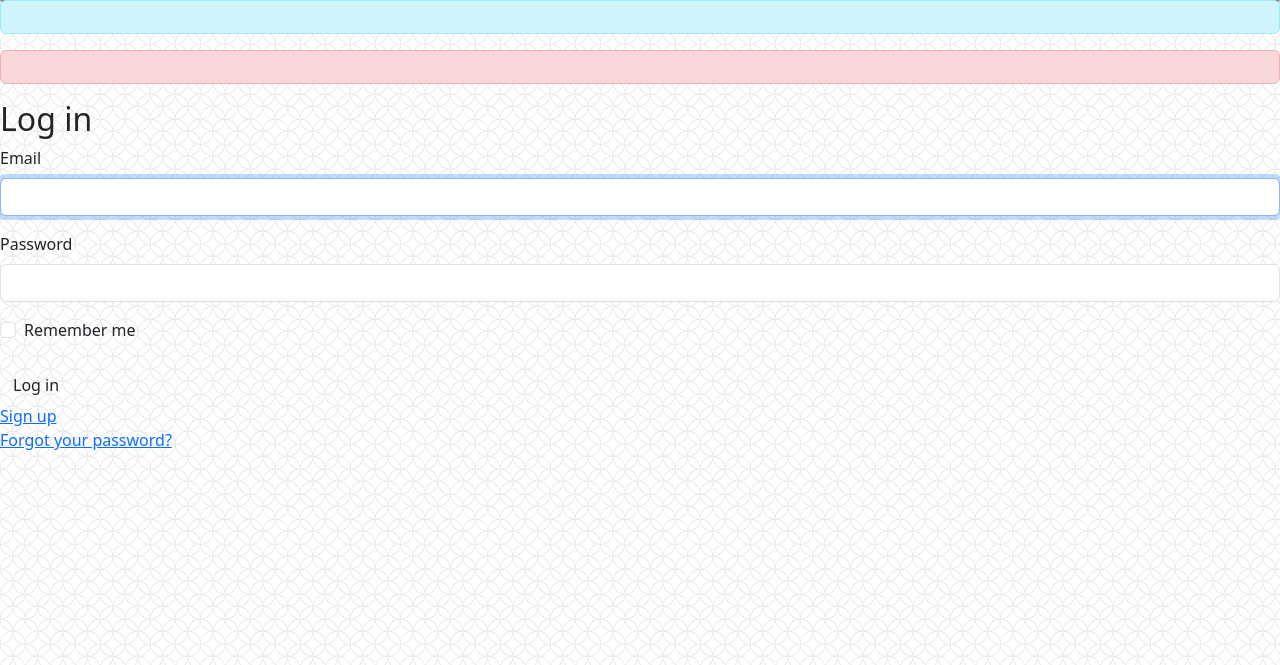
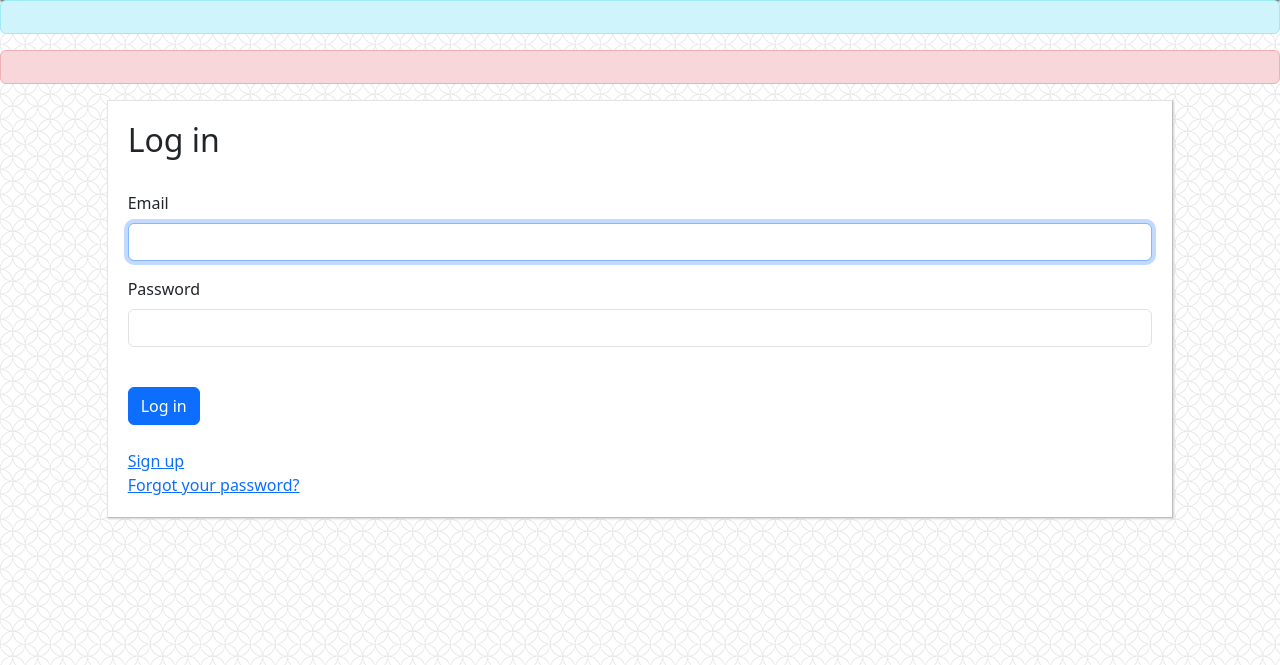
Before and after one commit to jeffreytoconnell/nomster, a Rails app: the page made by app/views/devise/sessions/new.html.erb in a window 1280 px wide. Shown: the part 56-721 px from the top of the page. Run offline with Rails 7, Linux system fonts and the light colour scheme; style sheets or scripts are compiled from the project's sources; some libraries are stand-ins or nearby versions.

Commit message:
Stying the sign in page

```diff
--- a/app/views/devise/sessions/new.html.erb
+++ b/app/views/devise/sessions/new.html.erb
@@ -1,15 +1,17 @@
+<div class = "booyah-box col-10 offset-1">
+
 <h2>Log in</h2>
-
+<br />
 <%= simple_form_for(resource, as: resource_name, url: session_path(resource_name)) do |f| %>
   <div class="form-inputs">
     <%= f.input :email, required: false, autofocus: true %>
     <%= f.input :password, required: false %>
-    <%= f.input :remember_me, as: :boolean if devise_mapping.rememberable? %>
   </div>
-
+<br/>
   <div class="form-actions">
-    <%= f.button :submit, "Log in" %>
+    <%= f.button :submit, "Log in", class: 'btn btn-primary' %>
   </div>
 <% end %>
-
+<br />
 <%= render "devise/shared/links" %>
+</div>
```
